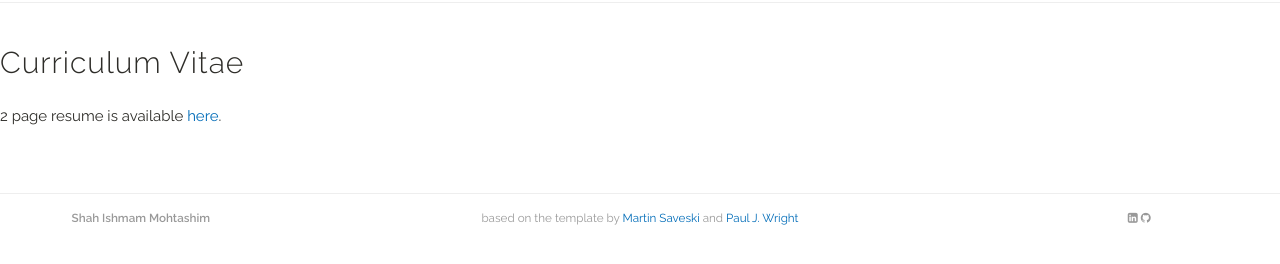
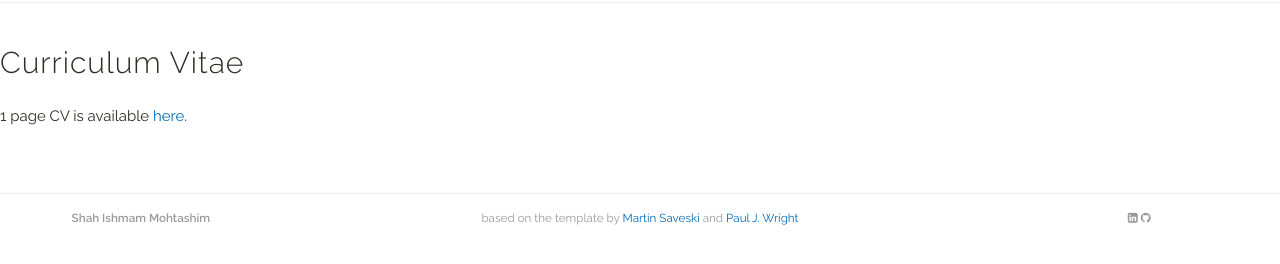
Before and after one commit to IshmamShah/IshmamShah.github.io, a Jekyll site: the page built from index.html, in a window 1280 px wide. Shown: the part 1532-1796 px from the top of the page. Built offline with Jekyll 4.4.1, drawn with Linux system fonts in a browser that asks for light colours; a style sheet for code colours, icons or effects is not loaded.

Commit message:
Update index.html

```diff
--- a/index.html
+++ b/index.html
@@ -304,14 +304,10 @@ title: Home
  -->
 
 <!-- ========== cv ========== -->
-  <div class="docs-section" id="resume">
-   <h4>Curriculum Vitae</h4>
-   <p>2 page resume is available <a href="https://github.com/IshmamShah/ishmamshah.github.io/blob/master/assets/Shah_Ishmam_resume%20.pdf" target="_blank">here</a>.</p>
-  </div>
-
-
-  <!--
-    <ul class="timeline">
+<div class="docs-section" id="resume">
+    <h4>Curriculum Vitae</h4>
+      <p>1 page CV is available <a href="http://bit.ly/ResWright" target="_blank">here</a>.</p>
+   <!-- <ul class="timeline">
       {% for exp in site.data.experience.experiences %}
       <li>
         {% if exp.category == "work" %}
@@ -327,5 +323,5 @@ title: Home
         </div>
       </li>
       {% endfor %}
-    </ul>
-    -->
+    </ul> -->
+  </div>
```
